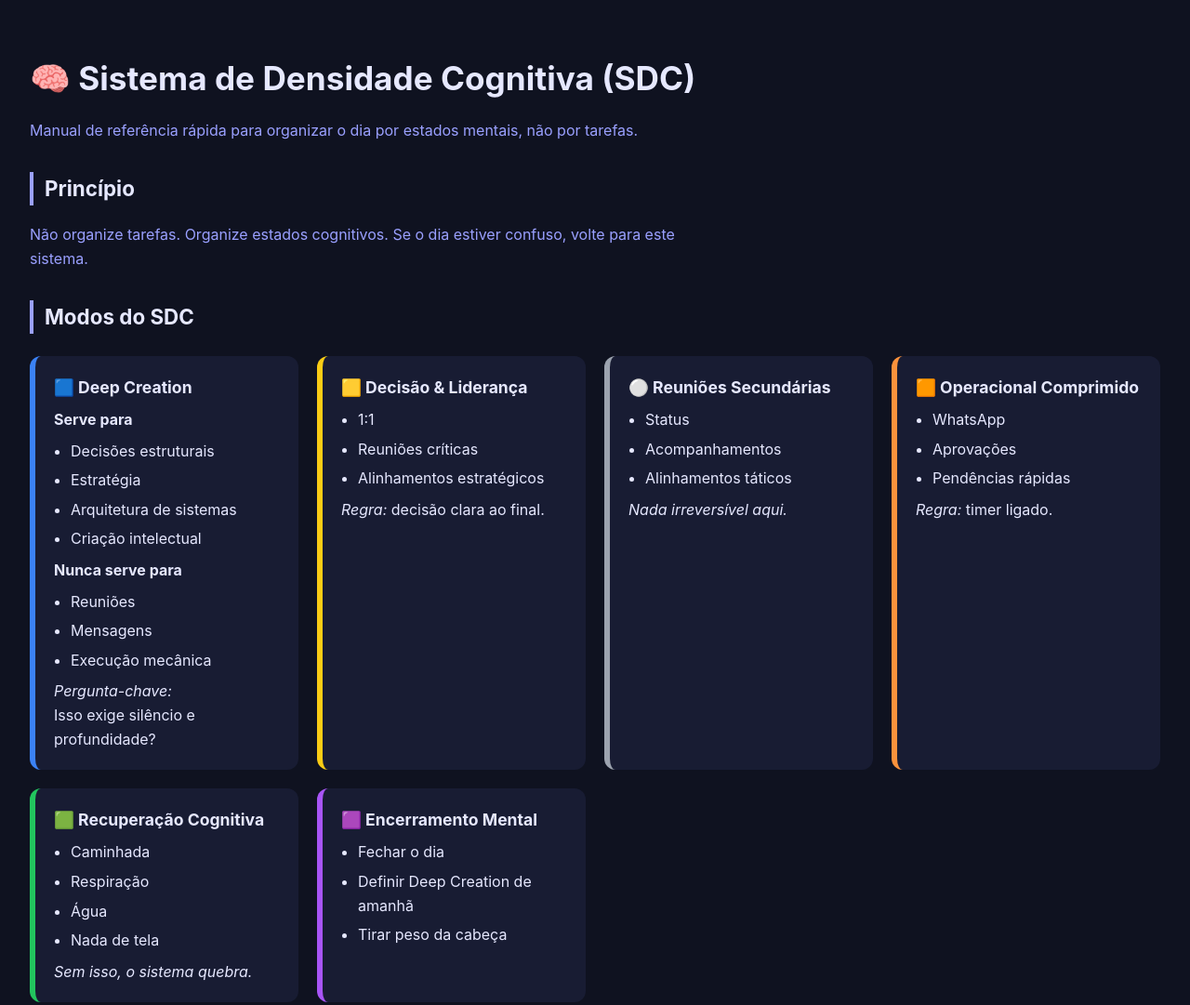
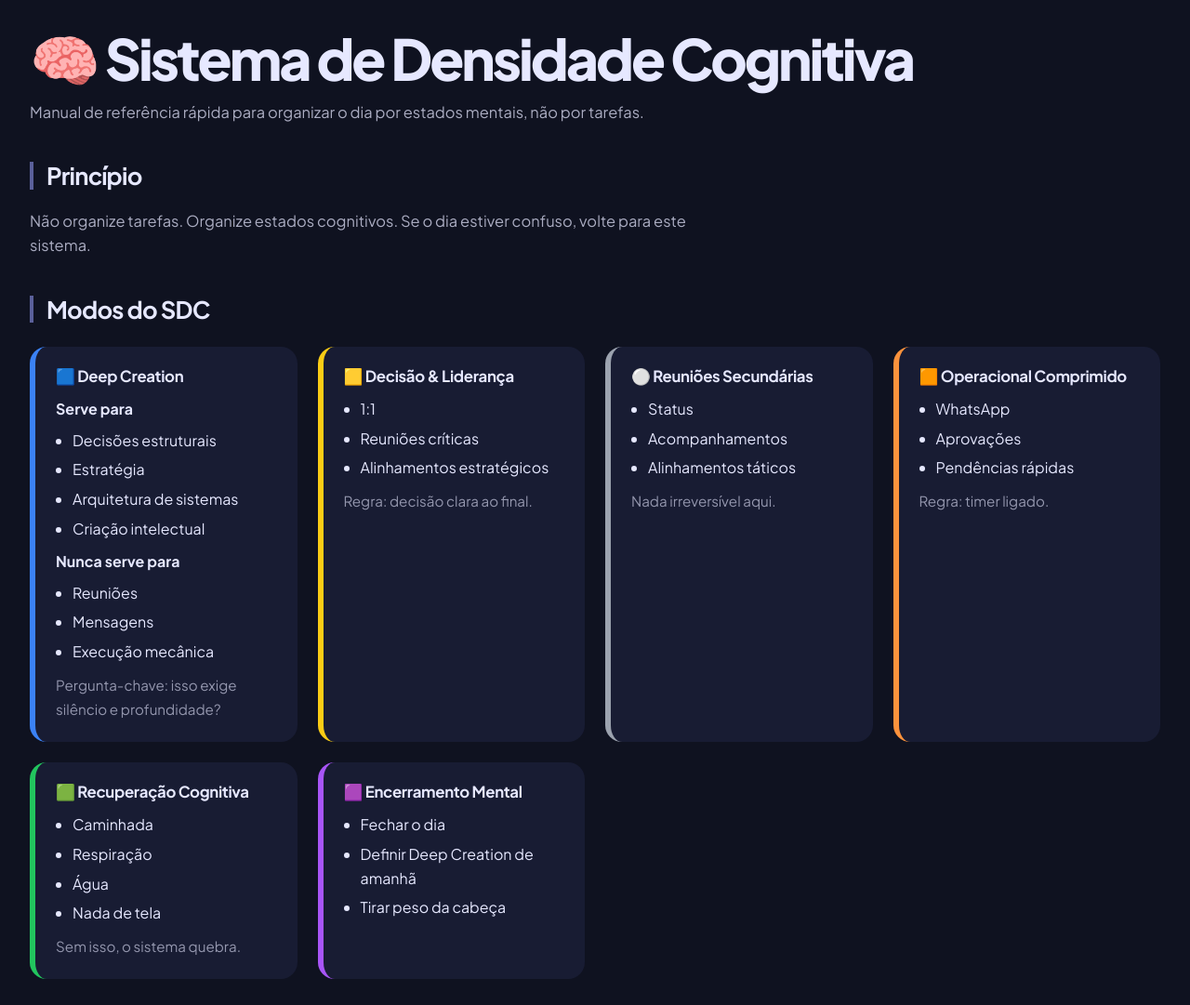
Before and after one commit to firminobruno/sdc, a plain HTML site: page index.html in a window 1280 px wide. Shown: the top 1081 px of the page at 93% size. Drawn offline with Linux system fonts and the light colour scheme.

Commit message:
Update index.html

```diff
--- a/index.html
+++ b/index.html
@@ -5,12 +5,17 @@
   <meta name="viewport" content="width=device-width, initial-scale=1.0"/>
   <title>SDC — Sistema de Densidade Cognitiva</title>
 
+  <!-- Google Font (ClickUp-like) -->
+  <link rel="preconnect" href="https://fonts.googleapis.com">
+  <link rel="preconnect" href="https://fonts.gstatic.com" crossorigin>
+  <link href="https://fonts.googleapis.com/css2?family=Plus+Jakarta+Sans:wght@400;500;600;700;800&display=swap" rel="stylesheet">
+
   <style>
     :root {
       --bg: #0f1220;
       --card: #181c33;
       --text: #e6e8ff;
-      --muted: #9aa0ff;
+      --muted: rgba(230,232,255,.72);
 
       --deep: #3b82f6;
       --decision: #facc15;
@@ -18,65 +23,92 @@
       --recovery: #22c55e;
       --closing: #a855f7;
       --secondary: #9ca3af;
+
+      --font: "Plus Jakarta Sans", Inter, system-ui, -apple-system, "Segoe UI", Roboto, Arial, sans-serif;
     }
 
     * {
       box-sizing: border-box;
-      font-family: Inter, system-ui, -apple-system, sans-serif;
+      font-family: var(--font);
     }
 
     body {
       margin: 0;
+      padding: 32px;
       background: var(--bg);
       color: var(--text);
-      padding: 32px;
       line-height: 1.6;
+      -webkit-font-smoothing: antialiased;
+      -moz-osx-font-smoothing: grayscale;
+      text-rendering: geometricPrecision;
     }
 
     h1 {
-      font-size: 2.2rem;
-      margin-bottom: 8px;
+      font-size: clamp(2.4rem, 3vw + 1.4rem, 4rem);
+      line-height: 1.05;
+      letter-spacing: -0.05em;
+      font-weight: 800;
+      margin: 0 0 12px 0;
     }
 
     h2 {
-      margin-top: 32px;
-      font-size: 1.4rem;
-      border-left: 4px solid var(--muted);
-      padding-left: 12px;
+      margin-top: 40px;
+      font-size: clamp(1.2rem, 1vw + 1rem, 1.6rem);
+      line-height: 1.15;
+      letter-spacing: -0.03em;
+      font-weight: 700;
+      border-left: 4px solid rgba(154,160,255,.55);
+      padding-left: 14px;
     }
 
     p {
-      max-width: 720px;
+      max-width: 760px;
       color: var(--muted);
+      font-size: 1.03rem;
+      margin: 8px 0 0 0;
     }
 
     .grid {
       display: grid;
       grid-template-columns: repeat(auto-fit, minmax(260px, 1fr));
-      gap: 20px;
-      margin-top: 24px;
+      gap: 22px;
+      margin-top: 26px;
     }
 
     .card {
       background: var(--card);
-      border-radius: 12px;
-      padding: 20px;
+      border-radius: 18px;
+      padding: 22px;
       border-left: 6px solid;
     }
 
     .card h3 {
-      margin-top: 0;
-      margin-bottom: 8px;
-      font-size: 1.1rem;
+      margin: 0 0 12px 0;
+      font-size: 1.05rem;
+      line-height: 1.2;
+      letter-spacing: -0.02em;
+      font-weight: 700;
     }
 
     ul {
       padding-left: 18px;
-      margin: 8px 0;
+      margin: 8px 0 10px 0;
     }
 
     li {
       margin-bottom: 6px;
+    }
+
+    em {
+      color: rgba(230,232,255,.6);
+      font-style: normal;
+      font-size: .95rem;
+    }
+
+    footer {
+      margin-top: 52px;
+      font-size: .9rem;
+      color: rgba(230,232,255,.55);
     }
 
     .deep { border-color: var(--deep); }
@@ -85,18 +117,12 @@
     .recovery { border-color: var(--recovery); }
     .closing { border-color: var(--closing); }
     .secondary { border-color: var(--secondary); }
-
-    footer {
-      margin-top: 48px;
-      font-size: 0.9rem;
-      color: var(--muted);
-    }
   </style>
 </head>
 
 <body>
 
-  <h1>🧠 Sistema de Densidade Cognitiva (SDC)</h1>
+  <h1>🧠 Sistema de Densidade Cognitiva</h1>
   <p>
     Manual de referência rápida para organizar o dia por estados mentais,
     não por tarefas.
@@ -127,8 +153,7 @@
         <li>Mensagens</li>
         <li>Execução mecânica</li>
       </ul>
-      <em>Pergunta-chave:</em><br/>
-      Isso exige silêncio e profundidade?
+      <em>Pergunta-chave: isso exige silêncio e profundidade?</em>
     </div>
 
     <div class="card decision">
@@ -138,7 +163,7 @@
         <li>Reuniões críticas</li>
         <li>Alinhamentos estratégicos</li>
       </ul>
-      <em>Regra:</em> decisão clara ao final.
+      <em>Regra: decisão clara ao final.</em>
     </div>
 
     <div class="card secondary">
@@ -158,7 +183,7 @@
         <li>Aprovações</li>
         <li>Pendências rápidas</li>
       </ul>
-      <em>Regra:</em> timer ligado.
+      <em>Regra: timer ligado.</em>
     </div>
 
     <div class="card recovery">
@@ -184,9 +209,7 @@
   </div>
 
   <footer>
-    <p>
-      “Agenda é defesa cognitiva. Clareza vem antes da ação.”
-    </p>
+    “Agenda é defesa cognitiva. Clareza vem antes da ação.”
   </footer>
 
 </body>
```
